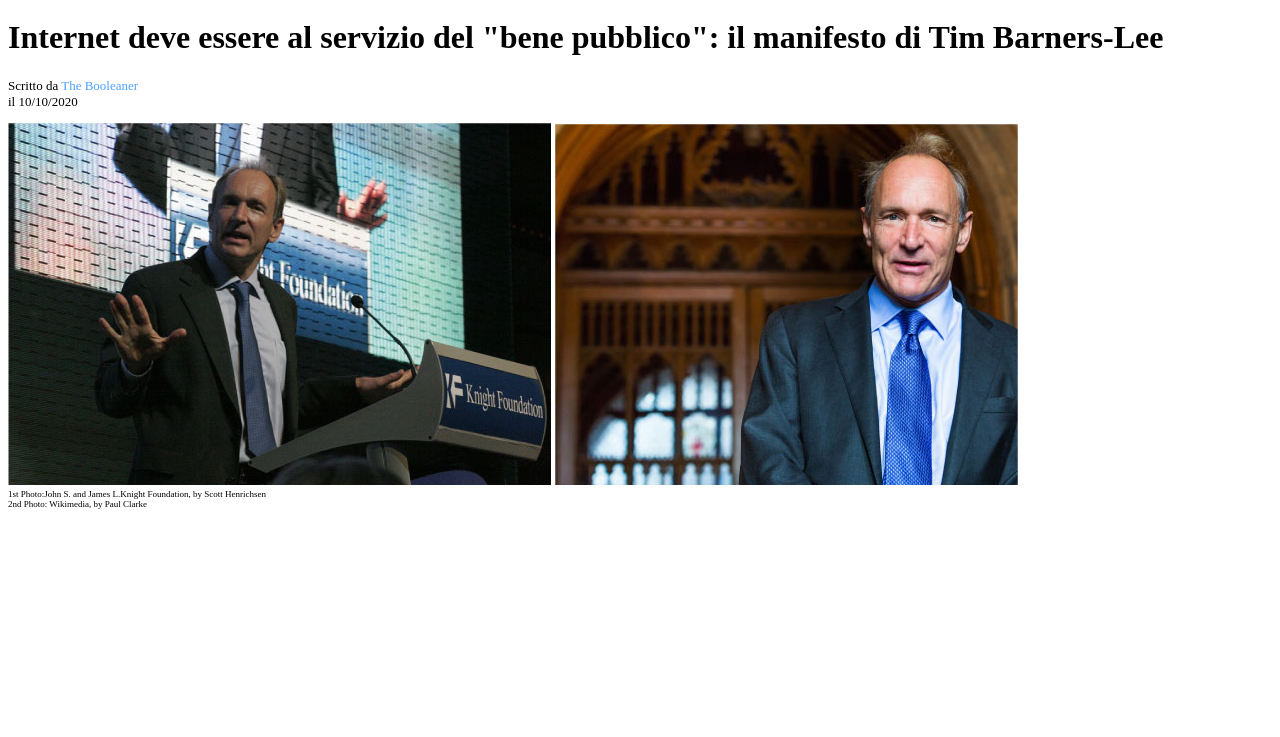
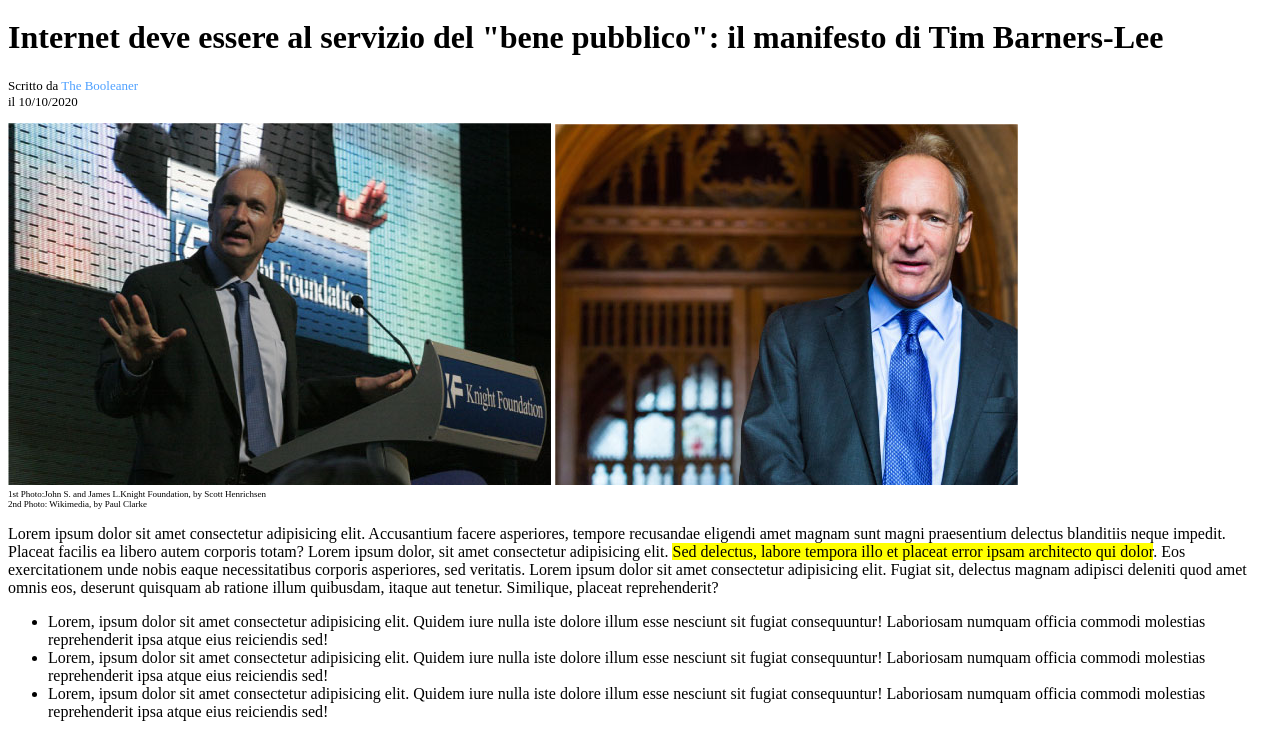
Before and after one commit to fdeluca85/html-css-booleaner, a plain HTML site: page index.html in a window 1280 px wide. Shown: the part 160-897 px from the top of the page. Before the commit the page ends 800 px from the top, so only its background shows below. Drawn offline with Linux system fonts and the light colour scheme.

Commit message:
paragrafo e lista

```diff
--- a/index.html
+++ b/index.html
@@ -16,19 +16,34 @@
 
     <!--inizio main  -->
     <main>
-        <!-- titolo -->
         <div>
+            <!-- titolo -->
             <h1>Internet deve essere al servizio del "bene pubblico": il manifesto di Tim Barners-Lee</h1>
             <!-- sottotitolo -->
             <p class="sottotitolo">Scritto da <span class="azzurro">The Booleaner</span> <br>il 10/10/2020</p>
         </div>
-        <div><!-- foto -->
+        <div>
+            <!-- foto -->
             <img src="img/tim-1.jpg" alt="conferenza">
             <img src="img/tim-2.jpg" alt="Barners-Lee">
             <span class="piccolo">1st Photo:John S. and James L.Knight Foundation, by Scott Henrichsen</span>
             <span class="piccolo">2nd Photo: Wikimedia, by Paul Clarke</span>
         </div>
-
+        <div>
+            <!-- paragrafo -->
+            <p>Lorem ipsum dolor sit amet consectetur adipisicing elit. Accusantium facere asperiores, tempore recusandae eligendi amet magnam sunt magni praesentium delectus blanditiis neque impedit. Placeat facilis ea libero autem corporis totam?
+            Lorem ipsum dolor, sit amet consectetur adipisicing elit. <span class="giallo">Sed delectus, labore tempora illo et placeat error ipsam architecto qui dolor</span>. Eos exercitationem unde nobis eaque necessitatibus corporis asperiores, sed veritatis.
+            Lorem ipsum dolor sit amet consectetur adipisicing elit. Fugiat sit, delectus magnam adipisci deleniti quod amet omnis eos, deserunt quisquam ab ratione illum quibusdam, itaque aut tenetur. Similique, placeat reprehenderit?
+            </p>
+        </div>
+        <div>
+            <!-- lista -->
+            <ul>
+                <li>Lorem, ipsum dolor sit amet consectetur adipisicing elit. Quidem iure nulla iste dolore illum esse nesciunt sit fugiat consequuntur! Laboriosam numquam officia commodi molestias reprehenderit ipsa atque eius reiciendis sed!</li>
+                <li>Lorem, ipsum dolor sit amet consectetur adipisicing elit. Quidem iure nulla iste dolore illum esse nesciunt sit fugiat consequuntur! Laboriosam numquam officia commodi molestias reprehenderit ipsa atque eius reiciendis sed!</li>
+                <li>Lorem, ipsum dolor sit amet consectetur adipisicing elit. Quidem iure nulla iste dolore illum esse nesciunt sit fugiat consequuntur! Laboriosam numquam officia commodi molestias reprehenderit ipsa atque eius reiciendis sed!</li>
+            </ul>
+        </div>
 
 
 
--- a/style.css
+++ b/style.css
@@ -9,10 +9,12 @@
     padding-top: 50px;
     width: 20%;
       }
-    h1{}
+
 .sottotitolo{font-size: small;
    }
 .azzurro{color: #4EA0FF;}
 .piccolo{
     display: block;
     font-size: xx-small;}
+.giallo{background-color: #FFFF00;
+}
```
